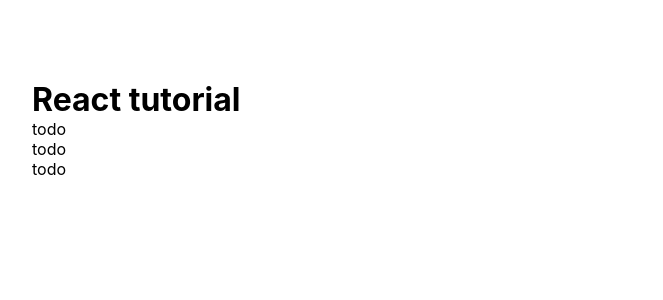
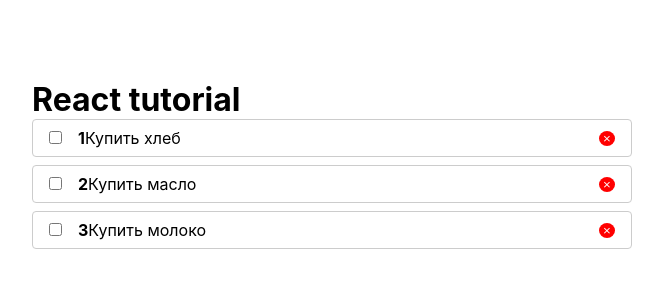
Before and after one commit to egorkafm/TodoList-React, a React (Create React App) app: page / in a window 1280 px wide. Shown: the top 300 px of the page, without its empty margins (308-971 px from the left). Built offline with nearby package versions, Linux system fonts and the light colour scheme.

Commit message:
Add styles and install PropTypes

```diff
--- a/package.json
+++ b/package.json
@@ -6,6 +6,7 @@
     "@testing-library/jest-dom": "^5.11.9",
     "@testing-library/react": "^11.2.3",
     "@testing-library/user-event": "^12.6.2",
+    "prop-types": "^15.7.2",
     "react": "^17.0.1",
     "react-dom": "^17.0.1",
     "react-scripts": "4.0.1",
--- a/src/App.js
+++ b/src/App.js
@@ -1,16 +1,18 @@
-import React from 'react'
-import TodoList from './Todo/TodoList'
+import React from "react";
+import TodoList from "./Todo/TodoList";
 
 function App() {
-const todos = [
-  {id: 1, completed: false, title: 'Купить  хлеб'}
-]
+  const todos = [
+    { id: 1, completed: false, title: "Купить  хлеб" },
+    { id: 2, completed: false, title: "Купить  масло" },
+    { id: 3, completed: false, title: "Купить  молоко" },
+  ];
 
   return (
     <div className="wrapper">
       <h1>React tutorial</h1>
 
-      <TodoList />
+      <TodoList todos={todos} />
     </div>
   );
 }
--- a/src/Todo/TodoItem.js
+++ b/src/Todo/TodoItem.js
@@ -1,7 +1,39 @@
-import React from 'react'
+import React from "react";
+import PropTypes from 'prop-types'
 
-export default function TodoItem() {
-    return (
-        <li>todo</li>
-    )
+const styles = {
+  li: {
+    display: 'flex',
+    justifyContent: 'space-between',
+    alignItems: 'center',
+    padding: '.5rem 1rem',
+    border: '1px solid #ccc',
+    borderRadius: '4px',
+    marginBottom: '.5rem'
+  },
+  input: {
+    marginRight: '1rem',
+  }
 }
+
+
+function TodoItem({ todo, index }) {
+  return (
+    <li style={styles.li}>
+      <span>
+        <input style={styles.input} type="checkbox"/>
+        <strong>{index + 1}</strong>
+        {todo.title}
+      </span>
+      <button className='rm'>&times;</button>
+
+    </li>
+  );
+}
+
+TodoItem.propTypes = {
+  todo: PropTypes.object.isRequired,
+  index: PropTypes.number.isRequired,
+}
+
+export default TodoItem
--- a/src/Todo/TodoList.js
+++ b/src/Todo/TodoList.js
@@ -1,21 +1,27 @@
-import React from 'react'
-import TodoItem from './TodoItem'
-
+import React from "react";
+import PropTypes from 'prop-types'
+import TodoItem from "./TodoItem";
 
 const styles = {
   ul: {
-    listStyle: 'none',
+    listStyle: "none",
     margin: 0,
     padding: 0,
-  }
+  },
+};
+
+function TodoList(props) {
+  return (
+    <ul style={styles.ul}>
+      {props.todos.map((todo, index) => {
+        return <TodoItem todo={todo} key={todo.id} index={index} />;
+      })}
+    </ul>
+  );
 }
 
-export default function TodoList() {
-  return (
-    <ul style={styles.ul}>
-      <TodoItem />
-      <TodoItem />
-      <TodoItem />
-    </ul>
-  )
+TodoList.propTypes = {
+  todos: PropTypes.arrayOf(PropTypes.object).isRequired,
+
 }
+export default TodoList
--- a/src/index.css
+++ b/src/index.css
@@ -22,3 +22,10 @@
   margin: 0 auto;
   width: 600px;
 }
+.rm {
+  width: 1rem;
+  background: red;
+  border: none;
+  border-radius: 50%;
+  color: #fff;
+}
```
Also changed, not shown: 1 other file (tests, documents, lock files or other folders).
